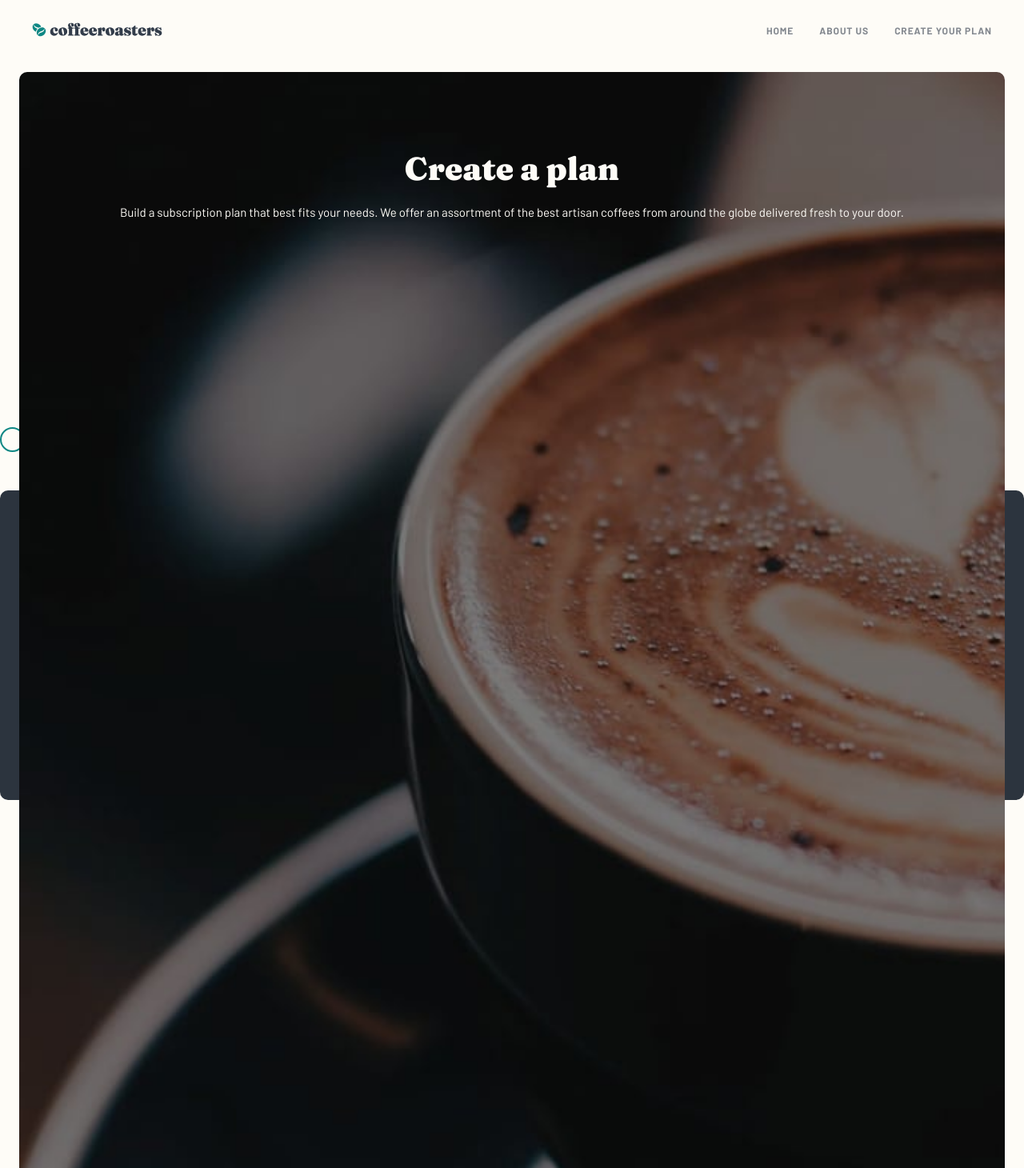
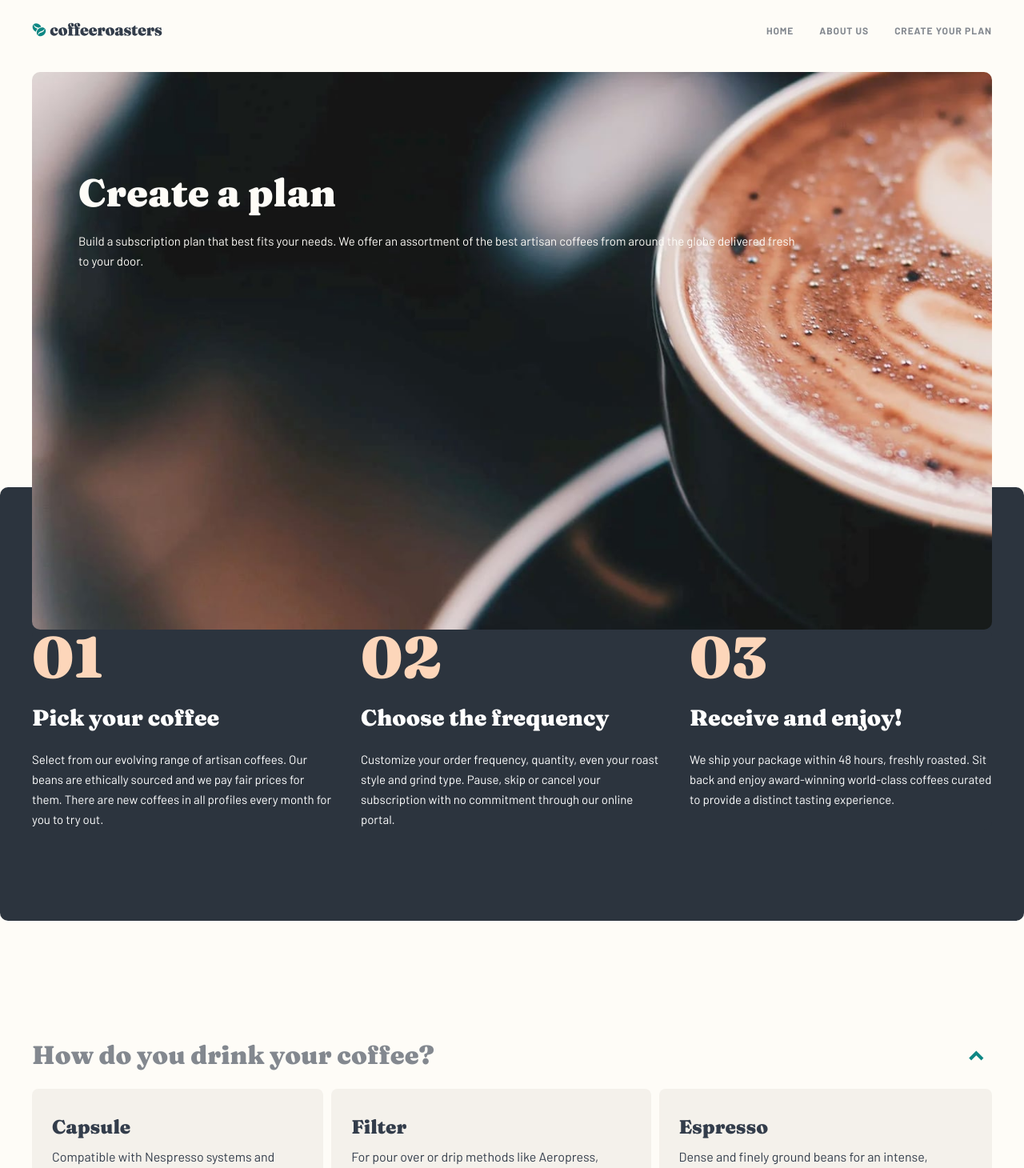
Before and after one commit to erwinruiz/coffeeroasters-subscription-site, a React (Create React App) app: page /subscribe in a window 1280 px wide. Shown: the top 1460 px of the page at 80% size. Built offline with nearby package versions, Linux system fonts and the light colour scheme.

Commit message:
Make 'Subscribe' page responsive for tablet design (768px)

```diff
--- a/src/Components/Form.module.css
+++ b/src/Components/Form.module.css
@@ -72,10 +72,38 @@
 /* Question open */
 .question-open .arrow {
   transform: rotate(180deg);
+  margin-right: 1rem;
 }
 .selected-answer {
   background-color: var(--big-selection-option-active);
 }
+.selected-answer h3,
+.selected-answer p {
+  color: #ffffff;
+}
+
+/* Tablet */
+@media (min-width: 768px) {
+  .form {
+    padding: 0 4rem;
+  }
+  .question-header h2 {
+    font-size: 3.2rem;
+    line-height: 4.8rem;
+  }
+  .answers-container {
+    flex-direction: row;
+    column-gap: 1rem;
+  }
+  .answer {
+    padding: 3.2rem 2.5rem 8.4rem;
+  }
+  .order-summary {
+    padding: 2.7rem 4.4rem;
+    margin-bottom: 4rem;
+  }
+}
+
 /* Desktop */
 @media (min-width: 1024px) {
   .question-open .answer:hover {
--- a/src/Components/HowItWorks.module.css
+++ b/src/Components/HowItWorks.module.css
@@ -83,4 +83,14 @@
   .button-container {
     text-align: left;
   }
+  /* Dark - Subscribe Page */
+  .dark-container {
+    background-color: #2c343e;
+    border-radius: 1rem;
+    padding: 9.7rem 4rem 7rem;
+    margin-bottom: 14.4rem;
+  }
+  .dark-container .steps-container {
+    padding: 0;
+  }
 }
--- a/src/Components/HowItWorks.tsx
+++ b/src/Components/HowItWorks.tsx
@@ -17,7 +17,11 @@ function HowItWorks({ title, button, darkColor }: HowItWorksProps) {
   };
 
   return (
-    <section className={classes.container}>
+    <section
+      className={`${classes.container} ${
+        darkColor ? classes["dark-container"] : ""
+      }`}
+    >
       {title && <h2>How it works</h2>}
       <div className={classes.figure}>
         <div className={classes.circule}></div>
--- a/src/Pages/Subscribe.module.css
+++ b/src/Pages/Subscribe.module.css
@@ -11,6 +11,9 @@
   border-radius: 1rem;
   position: absolute;
   z-index: 1;
+}
+.hero-tablet {
+  display: none;
 }
 .text-content {
   position: relative;
@@ -30,3 +33,26 @@
   font-size: 1.5rem;
   line-height: 2.5rem;
 }
+
+/* Tablet */
+@media (min-width: 768px) {
+  .hero-mobile {
+    display: none;
+  }
+  .hero-tablet {
+    display: initial;
+  }
+  .first-subcontainer {
+    padding: 0 4rem;
+  }
+  .text-content {
+    text-align: left;
+    padding: 12.7rem 23.3rem 0 5.8rem;
+    margin-bottom: 27rem;
+  }
+  .text-content h2 {
+    font-size: 4.8rem;
+    line-height: 4.8rem;
+    margin-bottom: 2.4rem;
+  }
+}
--- a/src/Pages/Subscribe.tsx
+++ b/src/Pages/Subscribe.tsx
@@ -8,8 +8,13 @@ function Subscribe() {
       <div className={classes["first-subcontainer"]}>
         <div className={classes["hero-container"]}>
           <img
-            className={classes.hero}
+            className={`${classes.hero} ${classes["hero-mobile"]}`}
             src="./assets/plan/mobile/image-hero-blackcup.jpg"
+            alt="blackcup"
+          />
+          <img
+            className={`${classes.hero} ${classes["hero-tablet"]}`}
+            src="./assets/plan/tablet/image-hero-blackcup.jpg"
             alt="blackcup"
           />
         </div>
```
